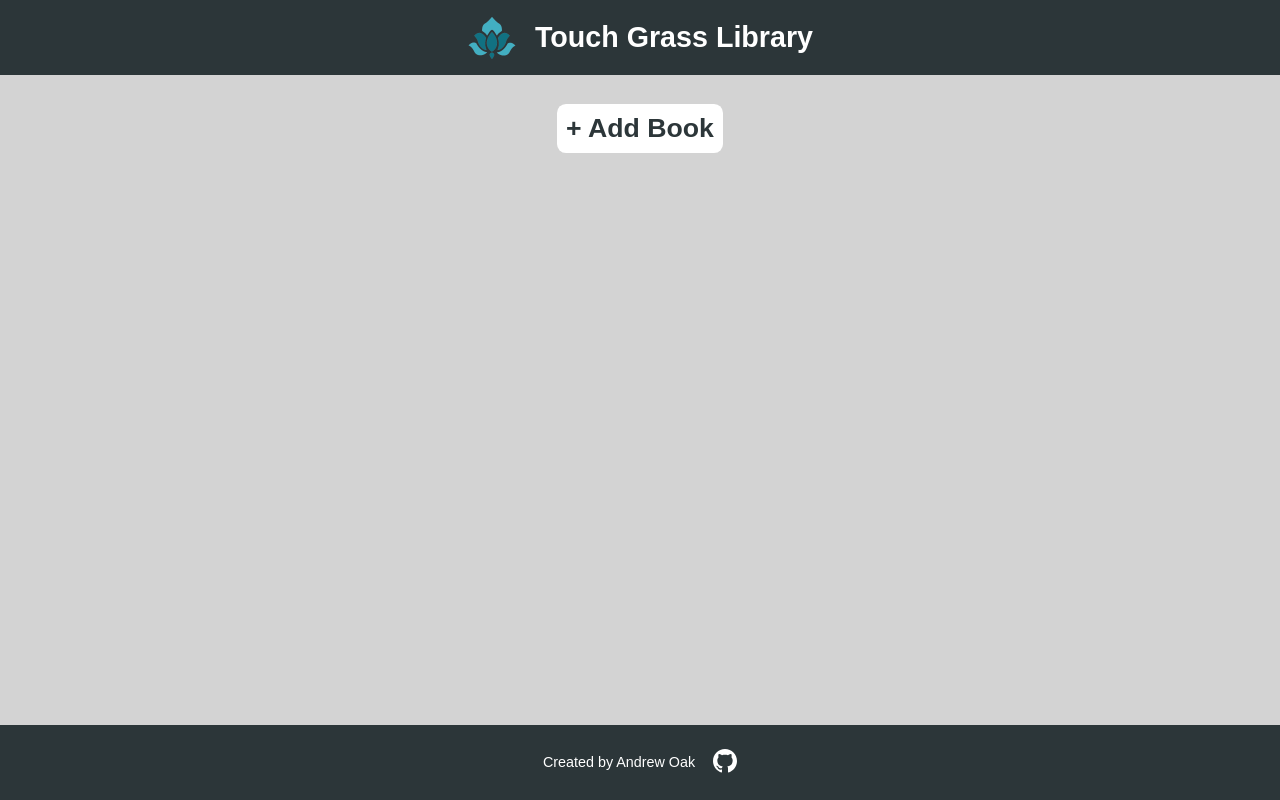
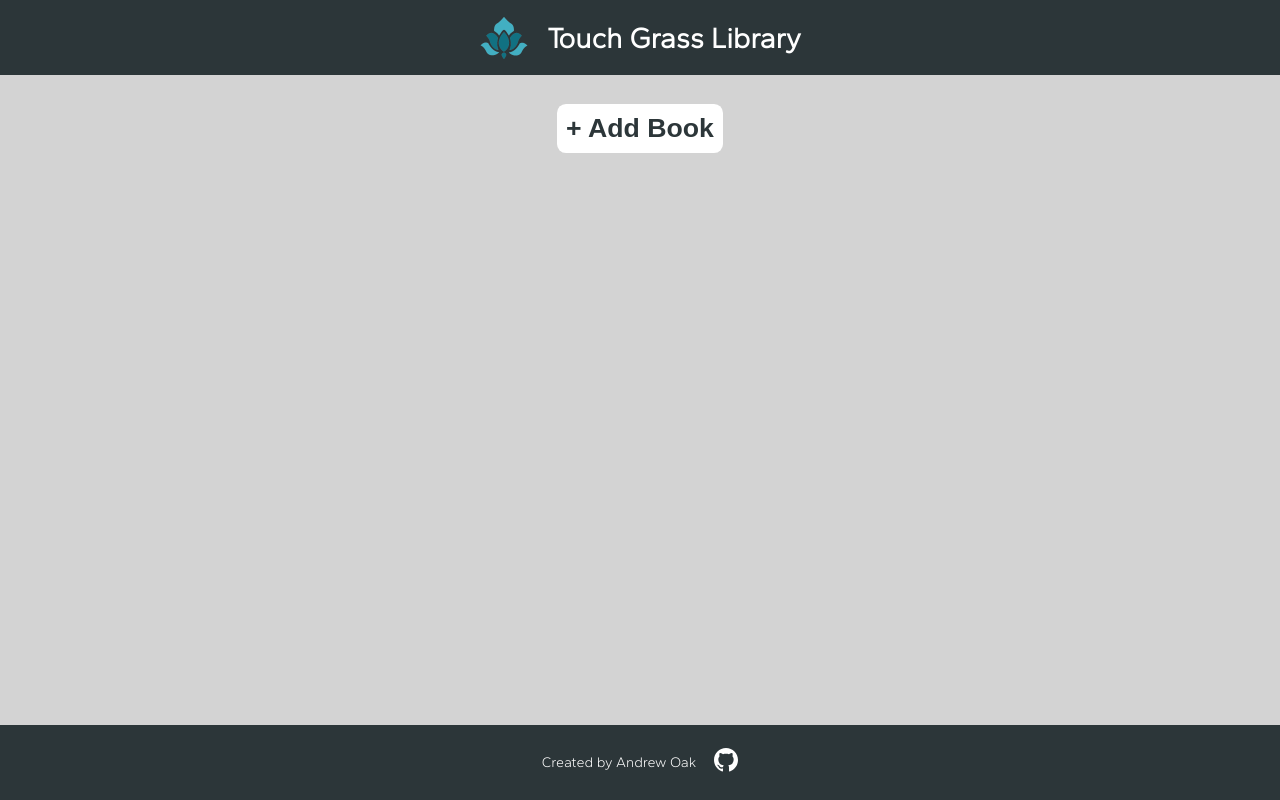
Before and after one commit to xaynezz/odin-library, a plain HTML site: page index.html in a window 1280 px wide. Drawn offline with Linux system fonts and the light colour scheme.

Commit message:
changed font

```diff
--- a/styles.css
+++ b/styles.css
@@ -1,3 +1,5 @@
+@import url("https://fonts.googleapis.com/css2?family=Gantari:wght@300&display=swap");
+
 :root {
     font-family: "Gantari", sans-serif;
     font-size: calc(0.8rem + 0.4vw);
```
